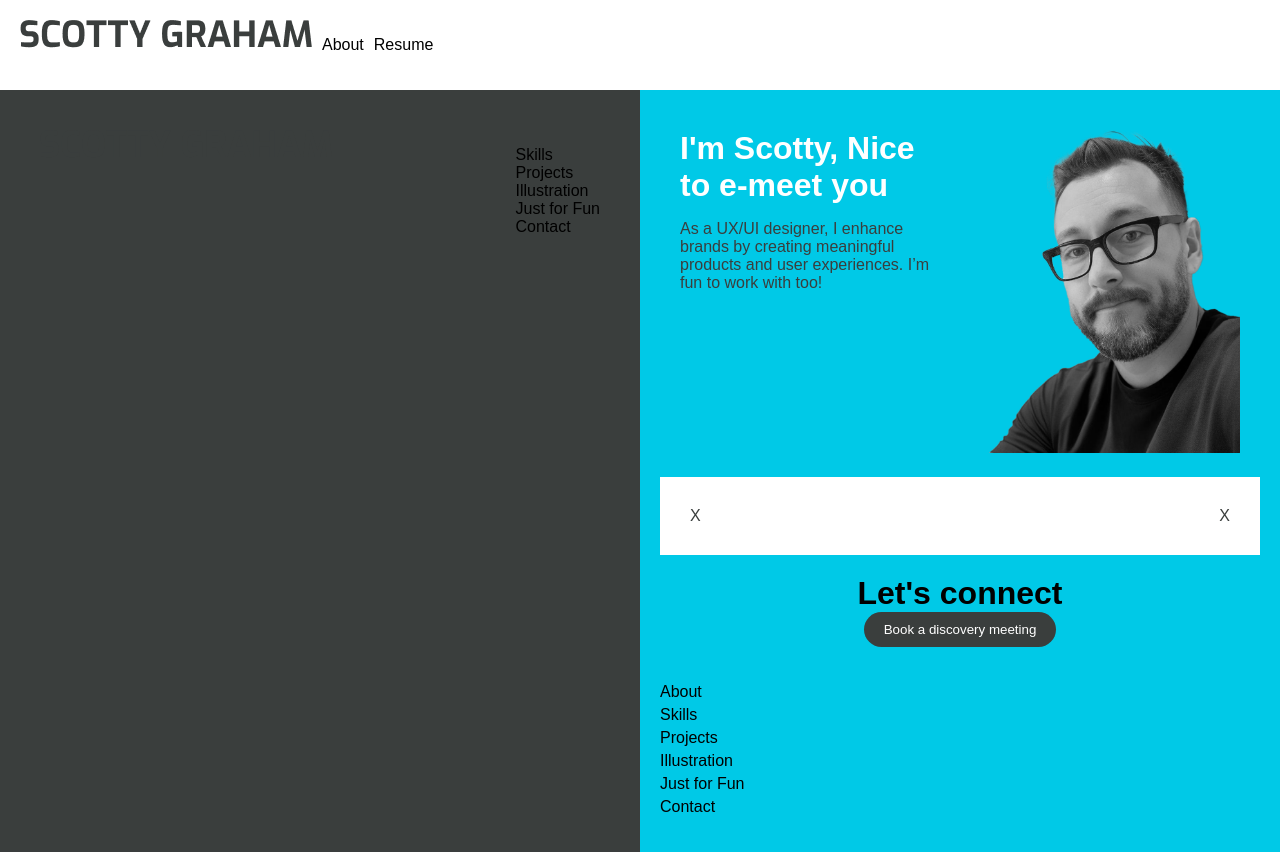
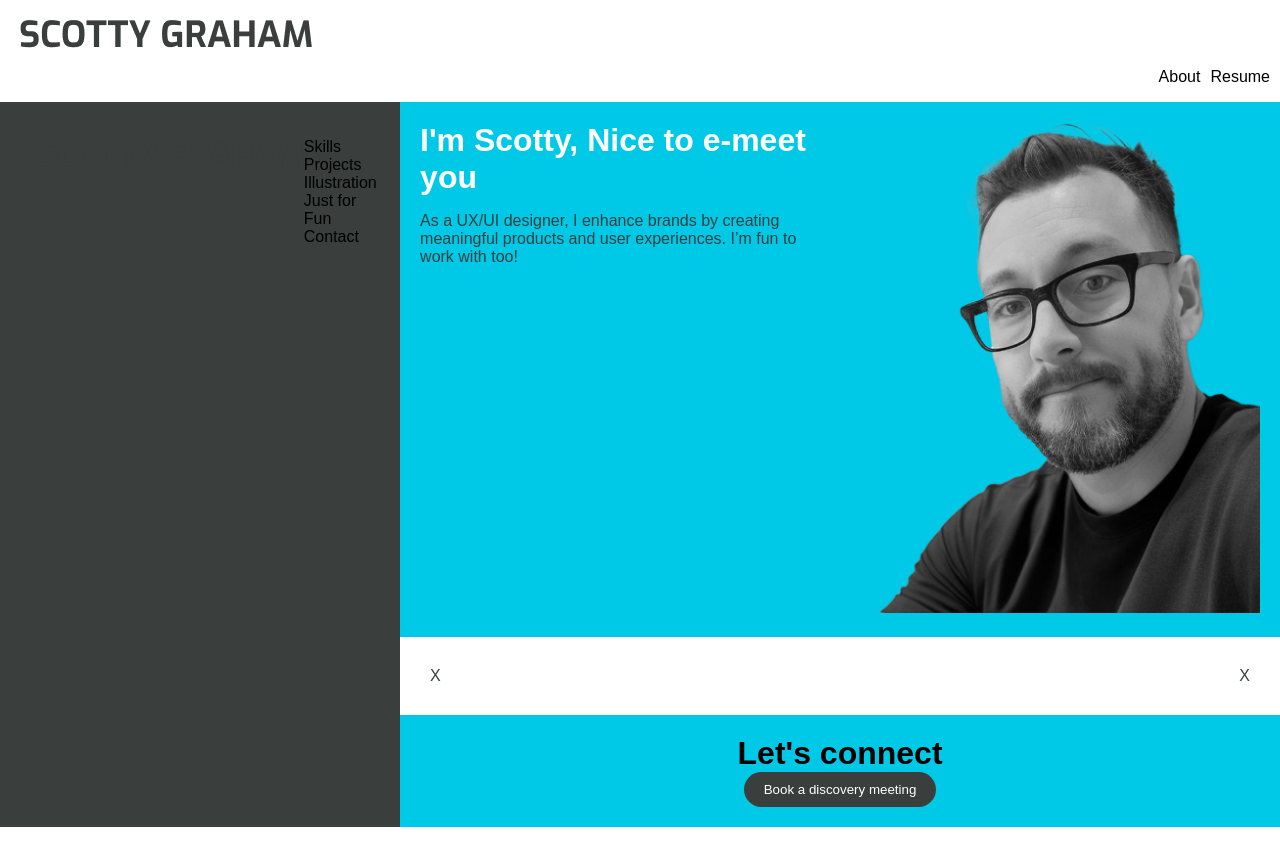
Before and after one commit to goodforscotty/UX_UI_HW_17, a plain HTML site: page index.html in a window 1280 px wide. After the commit the page ends 827 px from the top, so only its background shows below. Drawn offline with Linux system fonts and the light colour scheme.

Commit message:
Before Tutor Session

```diff
--- a/CSS/style.css
+++ b/CSS/style.css
@@ -12,8 +12,15 @@ header {
     justify-content: space-between;
 }
 
+.topLogoSection {
+    display: inline;
+}
+
 .logo-container {
     align-self: flex-start;
+    padding-top: 20px;
+       padding-bottom: 0px;
+    padding-left: 20px;
 }
 
 .logo-container-TopList ul {
@@ -24,7 +31,7 @@ header {
 }
 
 .logo-container-TopList li {
-    margin-left: 10px; /* Adjust the spacing as needed */
+    margin-right: 10px; /* Adjust the spacing as needed */
 }
 
 
@@ -37,18 +44,17 @@ nav ul {
 
 .container {
     display: flex;
-    justify-content: space-between;
+    justify-content: space-around;
     background-color: #3a3e3d;
     width: 100%;
 }
 
 .column {
-    flex: 1;
     padding: 20px;
 }
 
 .column-one {
-    width: 20%;
+    column-width: 25%;
     background-color: #3a3e3d;
 }
 
@@ -125,9 +131,3 @@ button {
 .footer-list li {
     margin: 5px 0;
 }
-.topLogoSection {
-    display: flex;
-    padding-top: 20px;
-    padding-bottom: 20px;
-    padding-left: 20px;
-}
--- a/index.html
+++ b/index.html
@@ -2,25 +2,24 @@
 <html>
 <head>
     <link rel="stylesheet" href="css/style.css">
-    <title>Scotty's Portfolio</title>
-</head>
+   </head>
 <body>
     <section class="topLogoSection">
 
         <div class="logo-container">
-            <img src="images/logo.png" alt="Logo">
+            <img src="images/logo.png" alt="Log">
         </div>
         <div>
             <div class="logo-container-TopList">
             <ul>
                 <li>About</li>
-                <li> Resume</li>
+                <li>Resume</li>
             </ul>
         </div>
 
     </section>
     <div class="container">
-        <div class="column column-one">
+        <div class="column-one">
              <header>
         <div class="logo-container">
             <img src="images/logo.png" alt="Logo">
@@ -37,7 +36,7 @@
     </header>
 
         </div>
-        <div class="column column-two">
+        <div class="column-two">
             <div class="hero-section">
                 <div class="text-section">
                     <h1>I'm Scotty, Nice to e-meet you</h1>
@@ -56,14 +55,7 @@
                     <h1>Let's connect</h1>
                     <button>Book a discovery meeting</button>
                 </div>
-                <ul class="footer-list">
-                    <li>About</li>
-                    <li>Skills</li>
-                    <li>Projects</li>
-                    <li>Illustration</li>
-                    <li>Just for Fun</li>
-                    <li>Contact</li>
-                </ul>
+
             </footer>
         </div>
     </div>
```
